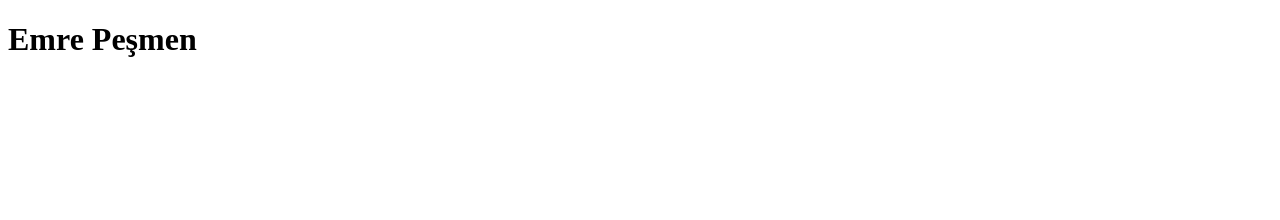
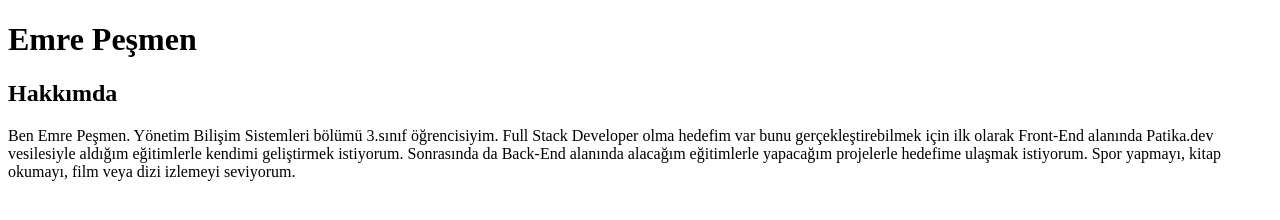
Before and after one commit to EmrePesmen/html-odev1, a plain HTML site: page index.html in a window 1280 px wide. Drawn offline with Linux system fonts and the light colour scheme.

Commit message:
about me added

```diff
--- a/index.html
+++ b/index.html
@@ -6,7 +6,11 @@
     <title>HTML | Ödev 1</title>
 </head>
 <body>
-    <!-- Burada Ad Soyad başlık olacak şekilde yazılacaktır-->
+    <!-- Burada Ad Soyad başlık olacak şekilde yazılmıştır-->
     <h1>Emre Peşmen</h1>
+
+    <!-- Burada Hakkımda alt başlık olacak şekilde yazılmıştır-->
+    <h2>Hakkımda</h2>
+    <p>Ben Emre Peşmen. Yönetim Bilişim Sistemleri bölümü 3.sınıf  öğrencisiyim. Full Stack Developer olma hedefim var bunu gerçekleştirebilmek için ilk olarak Front-End alanında Patika.dev vesilesiyle aldığım eğitimlerle kendimi geliştirmek istiyorum. Sonrasında da Back-End alanında alacağım eğitimlerle yapacağım projelerle hedefime ulaşmak istiyorum. Spor yapmayı, kitap okumayı, film veya dizi izlemeyi seviyorum.</p>
 </body>
 </html>
```
